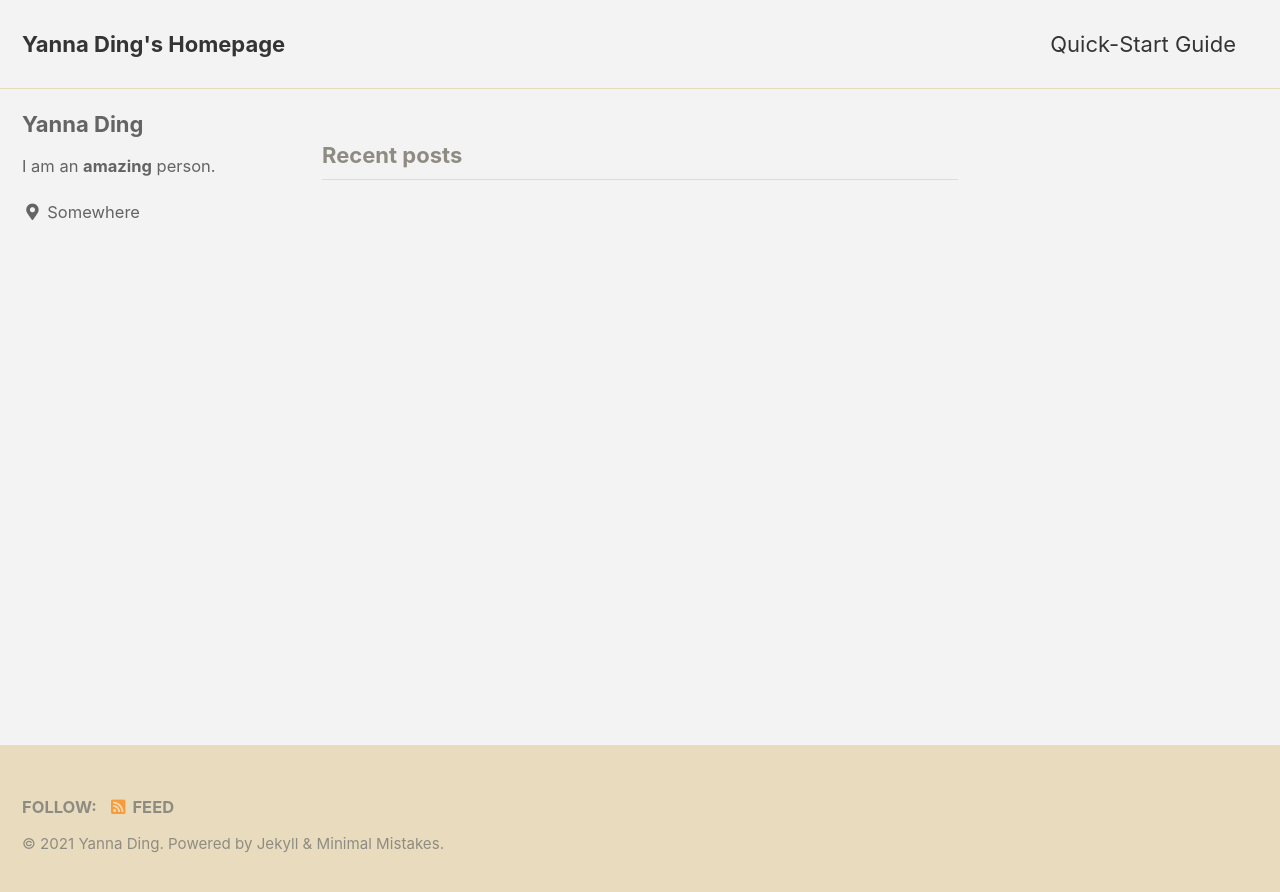
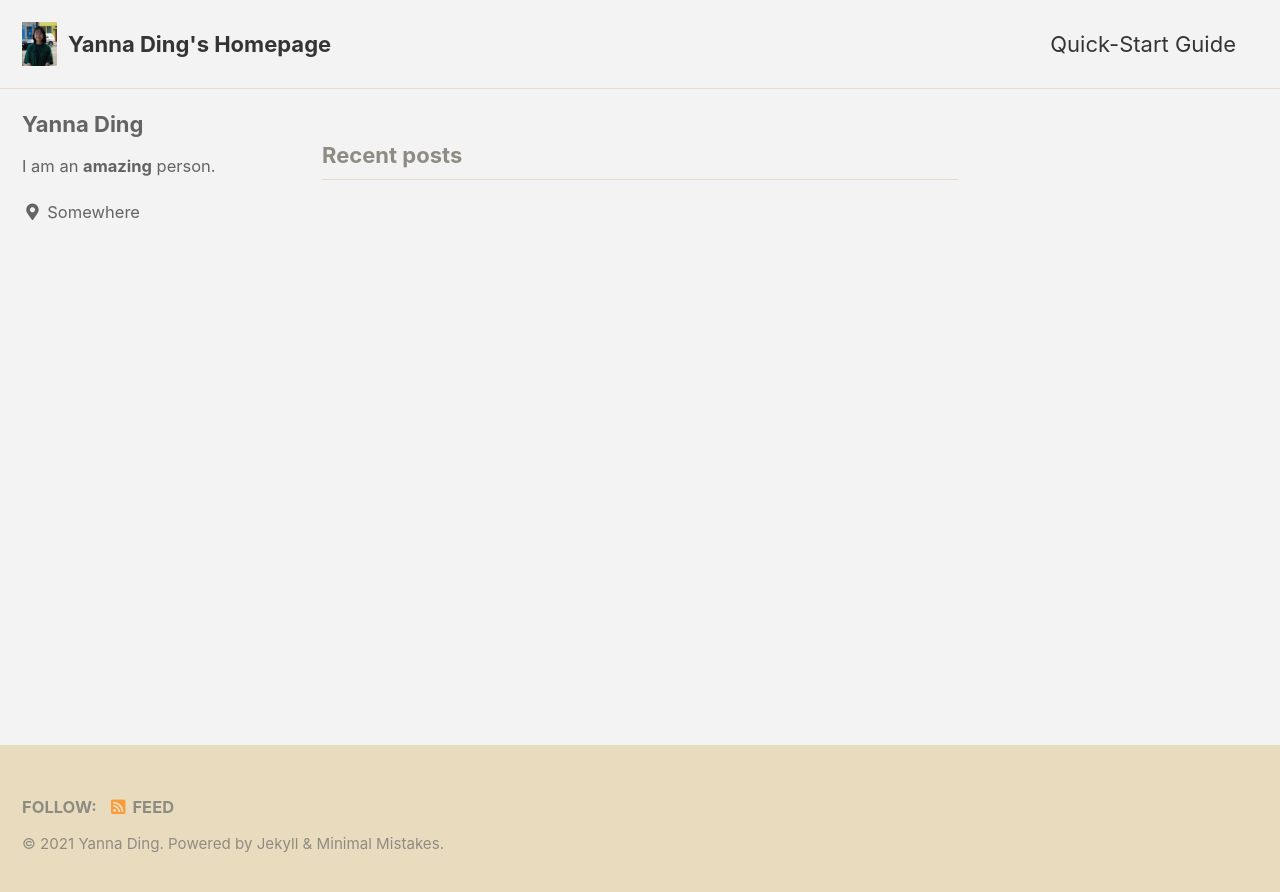
Before and after one commit to dingyanna/dingyanna.github.io, a Jekyll site: the page built from index.html, in a window 1280 px wide. Shown: the top 892 px of the page. Built offline with Jekyll 4.4.1, drawn with Linux system fonts in a browser that asks for light colours; cached includes are drawn as plain includes; the list of posts is cut into pages by our own code.

Commit message:
add photos

```diff
--- a/_config.yml
+++ b/_config.yml
@@ -25,7 +25,7 @@
 baseurl                  : # the subpath of your site, e.g. "/blog"
 repository               : dingyanna/dingyanna.github.io # GitHub username/repo-name e.g. "mmistakes/minimal-mistakes"
 teaser                   : # path of fallback teaser image, e.g. "/assets/images/500x300.png"
-logo                     : # path of logo image to display in the masthead, e.g. "/assets/images/88x88.png"
+logo                     : /assets/images/1.jpg # path of logo image to display in the masthead, e.g. "/assets/images/88x88.png"
 masthead_title           : # overrides the website title displayed in the masthead, use " " for no title
 # breadcrumbs            : false # true, false (default)
 words_per_minute         : 200
```
Also changed, not shown: assets/images/1.jpg (added), assets/images/2.jpg (added), assets/images/5.JPG (added), 13 other files.
